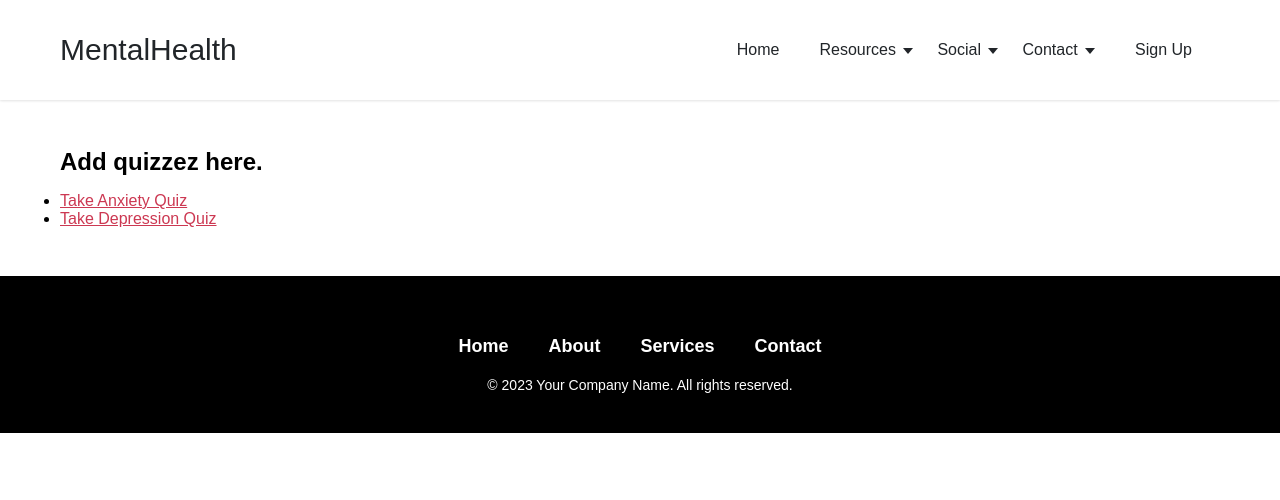
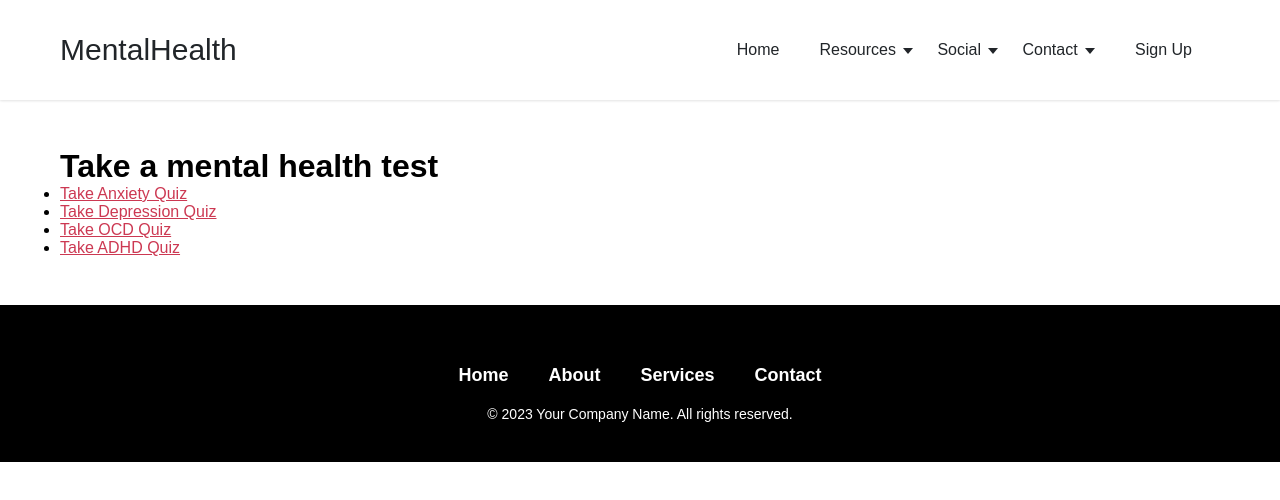
Before and after one commit to mansir04/Sukoon_MentalHealthWebsite, a React (Vite) app in the folder Frontend/: page /quiz in a window 1280 px wide. Shown: the top 500 px of the page. Built offline with nearby package versions, Linux system fonts and the light colour scheme.

Commit message:
added quizzes

```diff
--- a/Frontend/src/pages/Quiz.jsx
+++ b/Frontend/src/pages/Quiz.jsx
@@ -3,8 +3,8 @@ import { Link } from 'react-router-dom';
 
 const Quiz = () => {
   return (
-  <div className="Quiz">
-    <h2>Add quizzez here.</h2>
+    <div className="Quiz">
+      <h1>Take a mental health test</h1>
 
       <ul>
         <li>
@@ -13,8 +13,14 @@ const Quiz = () => {
         <li>
           <Link to="/depression-quiz">Take Depression Quiz</Link>
         </li>
+        <li>
+          <Link to="/ocd-quiz">Take OCD Quiz</Link>
+        </li>
+        <li>
+          <Link to="/adhd-quiz">Take ADHD Quiz</Link>
+        </li>
       </ul>
-  </div>
+    </div>
 
   );
 };
```
